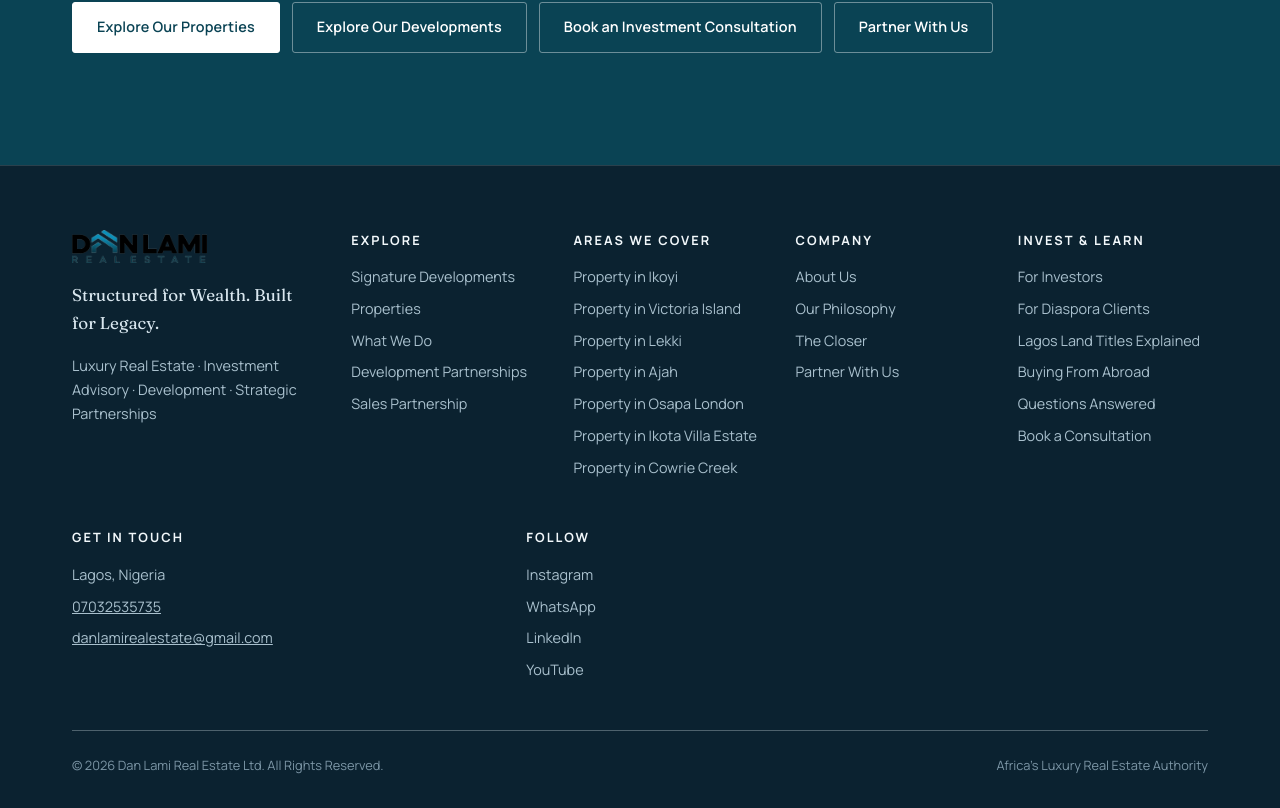
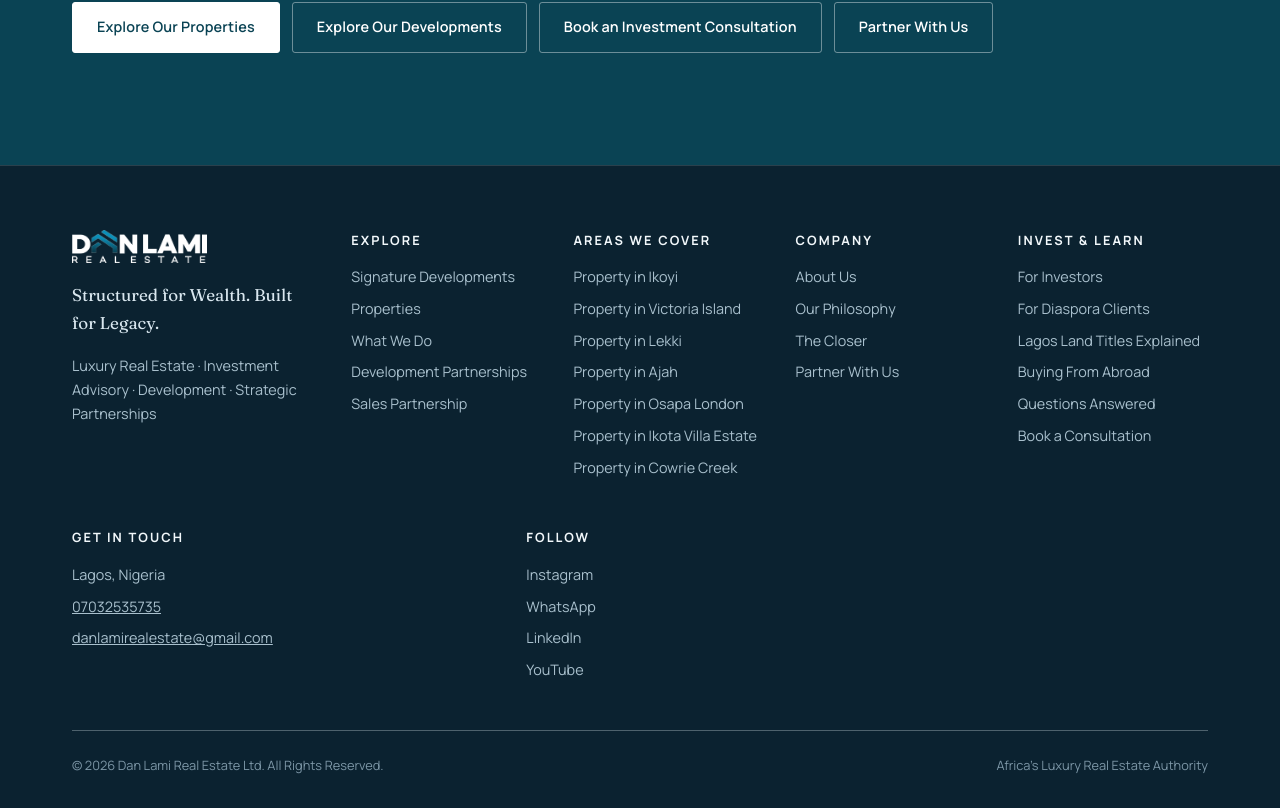
Before and after one commit to Highscoretech/DanlamiRealEstate, a Next.js app: page / in a window 1280 px wide. Shown: the part 8001-8809 px from the top of the page. Built offline with nearby package versions, Linux system fonts and the light colour scheme.

Commit message:
Use the white-text logo in the footer as well

```diff
--- a/components/site/Footer.tsx
+++ b/components/site/Footer.tsx
@@ -9,7 +9,7 @@ export default function Footer() {
         <div className="footer-top">
           <div>
             <Image
-              src="/brand/lockup.png"
+              src="/brand/lockup-on-dark.png"
               alt={site.name}
               width={1280}
               height={319}
```
